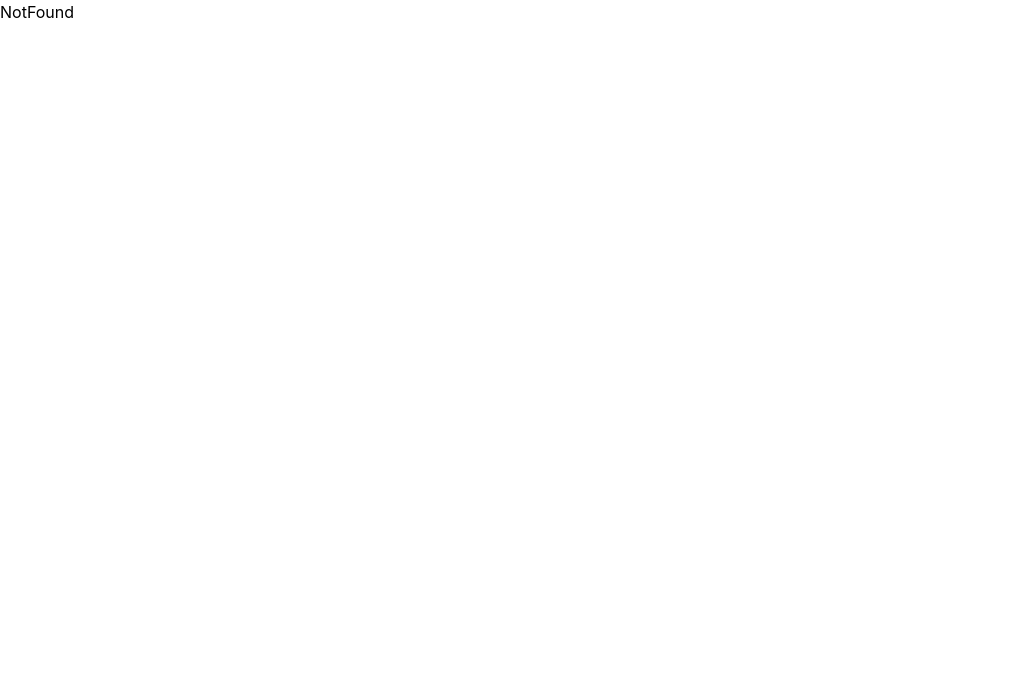
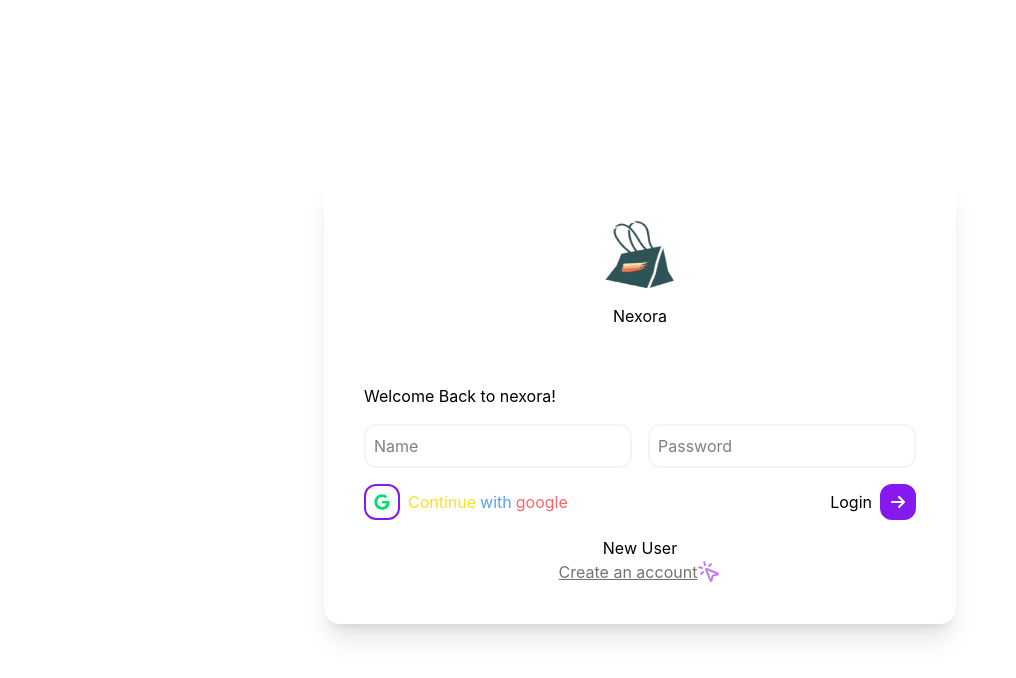
Before and after one commit to Thuya-Myint/nexora-customer-ui, a React (Vite) app: page /login in a window 1280 px wide. Shown: the top 678 px of the page, without its empty margins (0-1016 px from the left). Built offline with nearby package versions, Linux system fonts and the light colour scheme.

Commit message:
login-form

```diff
--- a/src/App.jsx
+++ b/src/App.jsx
@@ -8,12 +8,14 @@
 import Event from "./pages/Event"
 import Layout from "./layouts/Layout"
 import ProductDetails from "./pages/subpages/ProductDetails"
+import Login from "./pages/Login"
 
 
 const App = () => {
   return (
     <BrowserRouter>
       <Routes>
+
         <Route element={<Layout />}>
           <Route index element={<Home />} />
           <Route path="/product" element={<Product />} />
@@ -22,6 +24,7 @@
           <Route path="/user" element={<User />} />
           <Route path="/cart" element={<Cart />} />
         </Route>
+        <Route path="/login" element={<Login />} />
         <Route path="/product-detail" element={<ProductDetails />} />
         <Route path="/*" element={<NotFound />} />
       </Routes>
--- a/src/components/ProductCard.jsx
+++ b/src/components/ProductCard.jsx
@@ -2,7 +2,7 @@
 import { Link, useNavigate } from "react-router-dom";
 const ProductCard = (props) => {
 
-  const { header = "", data = [], link = "" } = props;
+  const { header = "", data = [], link = "", prevLink = "/product" } = props;
   const navigate = useNavigate()
   return (
     <div className="mt-4 p-4 pb-10">
@@ -20,7 +20,12 @@
               onClick={() => {
                 navigate(
                   "/product-detail",
-                  { state: { item } }
+                  {
+                    state: {
+                      item,
+                      prevLink
+                    }
+                  }
                 )
               }}>
               <img src={item.photoUrl[0]} alt="" className="rounded-t-xl" />
--- a/src/pages/Home.jsx
+++ b/src/pages/Home.jsx
@@ -17,6 +17,7 @@
       <ProductCard
         header={"Popular Items"}
         data={popularItems}
+        prevLink={"/"}
         link={{
           name: "All product Items",
           type: "allProduct"
@@ -25,6 +26,7 @@
       <ProductCard
         header={"Sale Items"}
         data={saleItems}
+        prevLink={"/"}
         link={{
           name: "All Sale Items",
           type: "saleItems"
--- /dev/null
+++ b/src/pages/Login.jsx
@@ -0,0 +1,120 @@
+import { FaGoogle } from "react-icons/fa"
+import { FaArrowRight } from "react-icons/fa6"
+import { LuMousePointerClick } from "react-icons/lu"
+import logo from '../assets/logo/logo.png'
+import { useState } from "react"
+import { useNavigate } from "react-router-dom"
+
+const Login = () => {
+
+  const [isLogin, setIsLogin] = useState(true)
+  const navigate = useNavigate()
+
+  const loginContent = {
+    title: "Welcome Back to nexora!",
+    btnText: "Login",
+    ques: "New User",
+    actionText: "Create an account"
+
+  }
+  const singUpContent = {
+    title: "Welcome From nexora!",
+    btnText: "Sign Up",
+    ques: "Existing User",
+    actionText: "Login to account"
+
+  }
+
+  // const card = () => <div>
+  //   <h1>card</h1>
+  // </div>
+
+  const submitForm = () => {
+    navigate("/")
+  }
+  //
+  // const en = {
+  //   title: "Welcome Back to nexora!",
+  //   btnText: "Login"
+
+  // }
+  // const mm = {
+  //   title: "Welcome From nexora!",
+  //   btnText: "Sign Up"
+
+  // }
+  // const jp = {
+  //   title: "Welcome Back to nexora!",
+  //   btnText: "Login"
+
+  // }
+  // const ch = {
+  //   title: "Welcome From nexora!",
+  //   btnText: "Sign Up"
+
+  // }
+
+  // const dropDown = ["en", "mm", "jp", "ch"]
+
+  // const selectedLocale = "en"
+
+  // const localizations = [en, mm, jp, ch]
+
+  // const lang = localizations[selectedLocale]
+
+
+
+  const content = isLogin ? loginContent : singUpContent
+
+  return (
+    <div className=" flex justify-center items-center h-screen">
+      <form onSubmit={submitForm} className="p-10 w-fit flex flex-col gap-4 items-center shadow-xl shadow-black/10   rounded-2xl">
+        <div className="flex flex-col items-center gap-2 mb-10">
+          <img src={logo} alt="" className="w-30 h-20" />
+          <p>Nexora</p>
+
+        </div>
+        <h1 className="w-full">{content["title"]}</h1>
+        <div className="flex gap-4">
+          <input type="text" className="border-2 border-slate-100 rounded-xl p-2 " placeholder="Name" />
+          <input type="password" className="border-2 border-slate-100 rounded-xl p-2 " placeholder="Password" />
+        </div>
+        {
+          isLogin ?
+            "" :
+            <div className="flex flex-col w-full gap-4">
+              <input type="email" className="border-2 border-slate-100 rounded-xl p-2 " placeholder="Email" />
+              <input type="tel" className="border-2 border-slate-100 rounded-xl p-2 " placeholder="Phone" />
+            </div>
+        }
+        <div className="flex justify-between w-full">
+          <div className=" w-fit flex items-center gap-2  cursor-pointer">
+            <div className="border-2 rounded-xl border-primary p-2">
+              <FaGoogle className="text-green-400" />
+            </div>
+            <p className="text-md flex gap-1">
+              <span className="text-yellow-300">Continue</span>
+              <span className="text-blue-400">with</span>
+              <span className="text-red-400">google</span>
+            </p>
+          </div>
+          <div className="flex items-center gap-2">
+            <p>{content["btnText"]}</p>
+            <button className="border-2 w-fit p-2 border-primary bg-primary text-white rounded-xl cursor-pointer">
+              <FaArrowRight />
+            </button>
+          </div>
+        </div>
+        <div className="flex flex-col items-center justify-center">
+          <p>{content["ques"]}</p>
+          <div className="flex items-center opacity-55 cursor-pointer underline" onClick={() => setIsLogin(!isLogin)}>
+            {content["actionText"]}
+            <LuMousePointerClick className="text-primary text-2xl" />
+          </div>
+        </div>
+      </form>
+    </div>
+  )
+}
+
+export default Login
--- a/src/pages/User.jsx
+++ b/src/pages/User.jsx
@@ -3,13 +3,20 @@
 import ProductCard from "../components/ProductCard"
 import { popularItems } from "../constants/products"
 import { useRef } from "react"
+import { FaArrowRightToBracket } from "react-icons/fa6"
+import { useNavigate } from "react-router-dom"
 const User = () => {
 
   const userInfoRef = useRef(null)
   const deliverRef = useRef(null)
+  const navigate = useNavigate()
+
 
   const focusOnRef = (ref) => ref.current?.focus()
 
+  const logout = () => {
+    navigate("/login")
+  }
   return (
     <div className=" p-10 pl-20 ">
       <div className="flex justify-center ">
@@ -33,6 +40,10 @@
               Shopping Preferences
             </h1>
             <p className="pl-8">Your Favourites</p>
+          </div>
+          <div className="flex items-center gap-4 w-full justify-center cursor-pointer bg-red-500 text-white p-2 rounded-lg" onClick={logout}>
+            Logout
+            <FaArrowRightToBracket className="text-xl" />
           </div>
         </div>
         <div className="flex flex-col  w-full pl-20  gap-8">
@@ -64,7 +75,9 @@
         </h1>
         <ProductCard
           header={""}
+          fromUrl={"/user"}
           data={popularItems}
+          prevLink={"/user"}
         />
       </div>
     </div>
--- a/src/pages/subpages/ProductDetails.jsx
+++ b/src/pages/subpages/ProductDetails.jsx
@@ -7,6 +7,7 @@
   const location = useLocation()
   const navigate = useNavigate()
   const selectedProduct = location.state?.item
+  const prevLink = location.state?.prevLink ?? ""
   const [selectedSize, setSelectedSize] = useState(selectedProduct && selectedProduct?.sizes[0])
   const [selectedVariant, setSelectedVariant] = useState(selectedProduct && selectedProduct?.variants[0])
 
@@ -16,7 +17,7 @@
     <div>
       <div className="flex items-center p-4 py-10 justify-between">
         <div className="flex gap-4 items-center  ">
-          <div className="bg-black/10 p-1 rounded-full text-2xl cursor-pointer" onClick={() => navigate("/product")}>
+          <div className="bg-black/10 p-1 rounded-full text-2xl cursor-pointer" onClick={() => navigate(prevLink)}>
             <IoMdArrowBack />
           </div>
           <p className="p-1 px-4 rounded-full text-white bg-primary">{`${selectedProduct.name} ${selectedProduct.id}`}</p>
```
Also changed, not shown: url-uri.txt (added).
